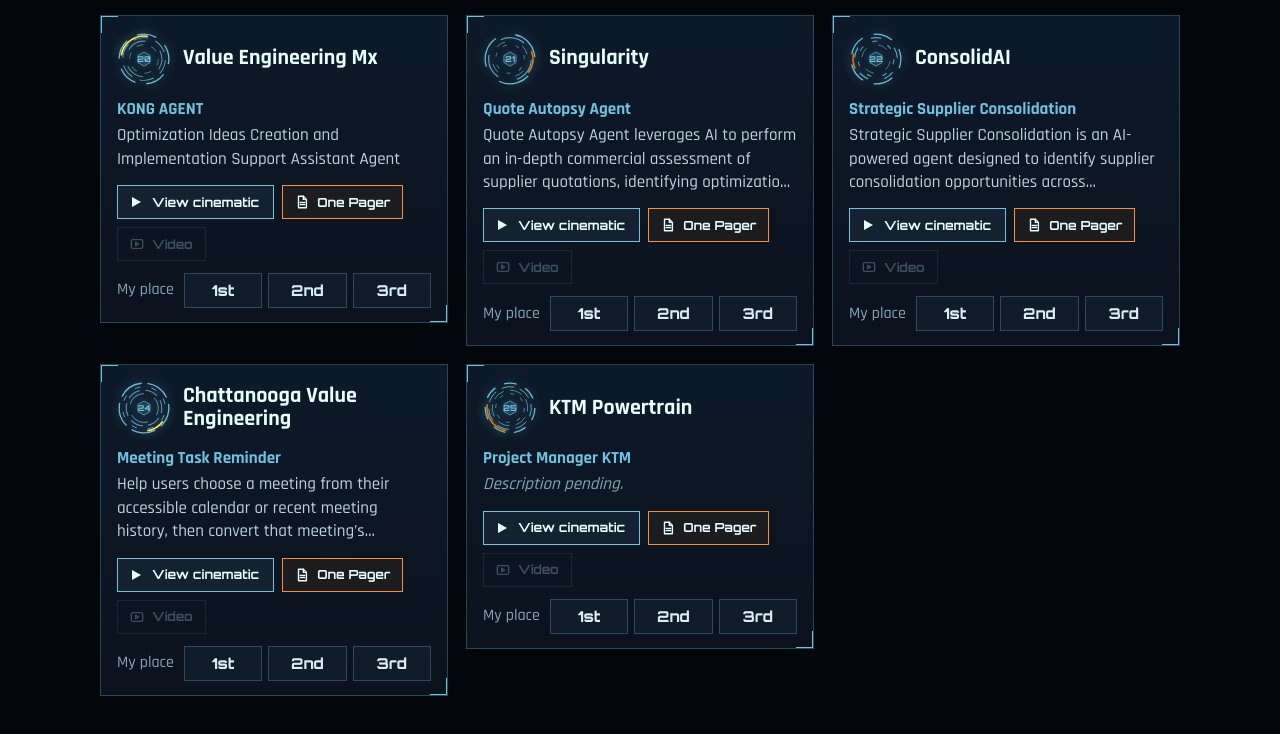
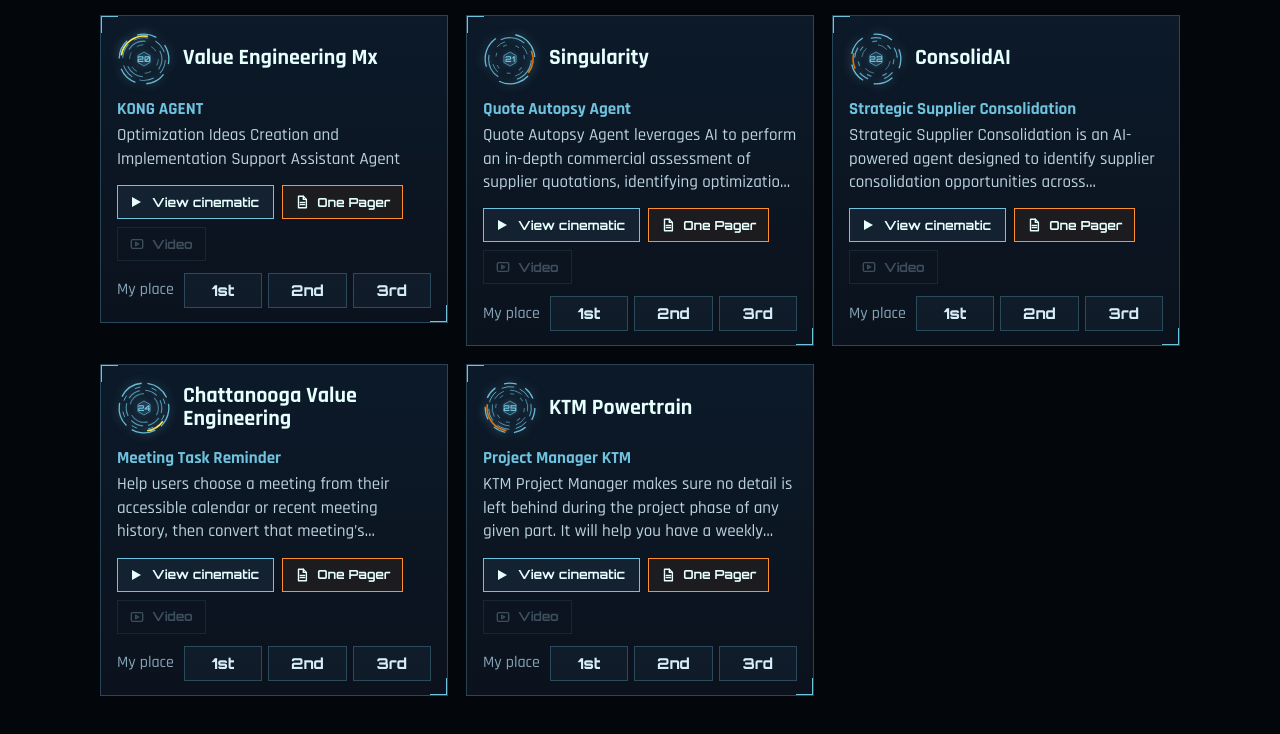
Before and after one commit to Human-IA/WelcomeToTheGrid, a plain HTML site: page index.html in a window 1280 px wide. Shown: the part 3277-4011 px from the top of the page. Drawn offline with Linux system fonts and the light colour scheme; animation ran at ten frames a second.

Commit message:
Update index.html

```diff
--- a/index.html
+++ b/index.html
@@ -610,7 +610,7 @@
   { id: "t24", team: "Chattanooga Value Engineering", agents: [
     { name: "Meeting Task Reminder", desc: "Help users choose a meeting from their accessible calendar or recent meeting history, then convert that meeting’s discussion into actionable reminder drafts. Identify agreed tasks, owners, due dates, context, and next steps from the selected meeting, then prioritize the user’s own responsibilities and produce clear, review-ready follow-up emails the user can approve, copy, and send." }]},
   { id: "t25", team: "KTM Powertrain", agents: [
-    { name: "Project Manager KTM", desc: "" }]}
+    { name: "Project Manager KTM", desc: "KTM Project Manager makes sure no detail is left behind during the project phase of any given part. It will help you have a weekly automized report of all the parts under your responsibility according to the latest commitment so you can focus more on decision making and less on searching through excel files." }]}
 ];
 
 /* =====================================================================
```
